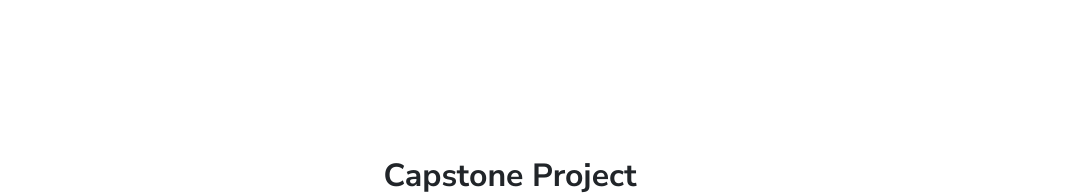
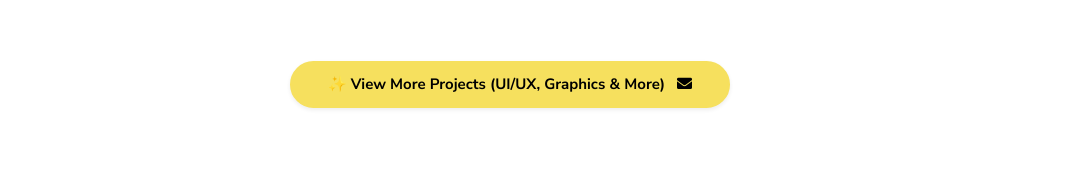
Before and after one commit to leeannlo/Portfolio, a plain HTML site: page index.html in a window 1280 px wide. Shown: the part 3316-3511 px from the top of the page, without its empty margins (130-1211 px from the left). Drawn offline with nearby package versions, Linux system fonts and the light colour scheme.

Commit message:
Update index.html

```diff
--- a/index.html
+++ b/index.html
@@ -70,7 +70,7 @@
               </nav>
             </div>
             <div class="mt-2" data-aos="fade-up" data-aos-delay="200">
-              <a class="btn btn-custom-color shadow-sm mt-1 hover-effect" href="#contact">Get In Touch <i class="fas fa-arrow-right"></i></a>
+              <a class="btn btn-custom-color shadow-sm mt-1 hover-effect" href="#About_Me">Get In Touch <i class="fas fa-arrow-right"></i></a>
             </div>
           </div>
         </div>
@@ -254,6 +254,12 @@
           </figure>
         </a></div>
     </div>
+    <div class="mb-5 mt-2 text-center">
+    <a href="mailto:leeanndclo@gmail.com?subject=Request%20for%20Portfolio&body=Hi%20Lee%20Ann%2C%20I'm%20interested%20in%20viewing%20your%20UI%2FUX%20designs%2C%20graphics%2C%20and%20other%20projects."
+       class="btn btn-primary shadow-sm mt-2 mb-3 hover-effect">
+      ✨ View More Projects (UI/UX, Graphics & More) <i class="fas fa-envelope ms-1"></i>
+    </a>
+  </div>
   </div>
 </section>
 <section class="section px-3 px-lg-4 pt-5 mt-5" id="Capstone">
```
